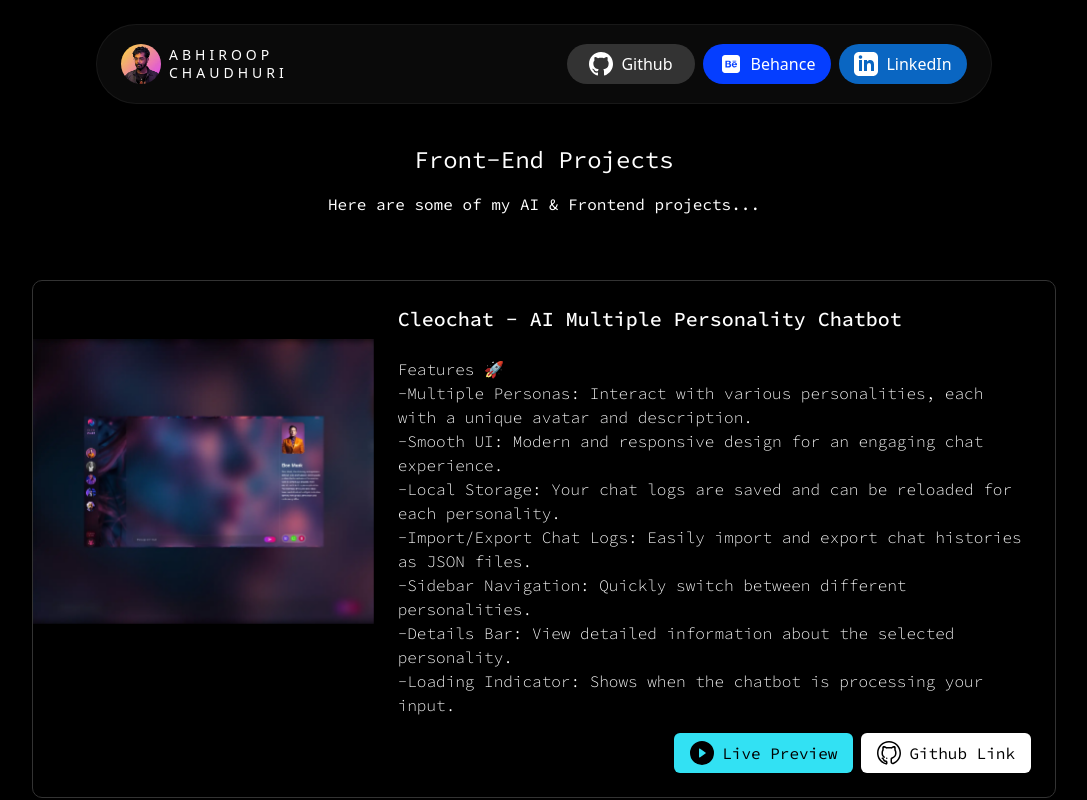
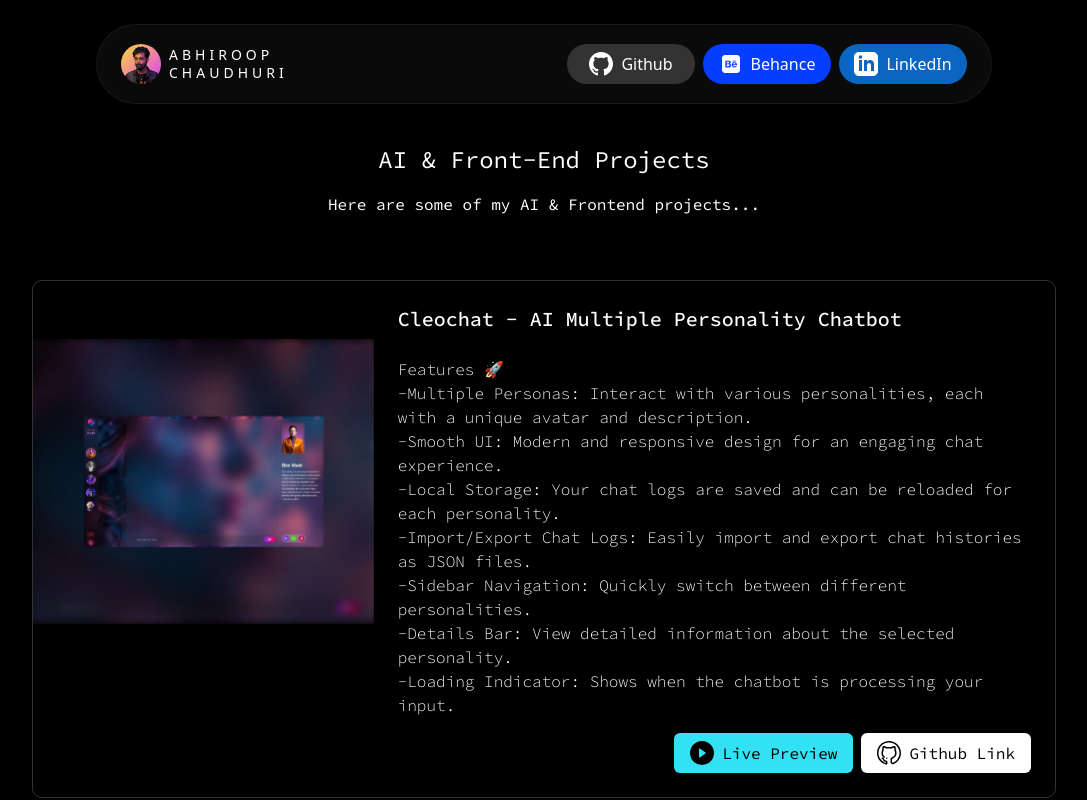
Before and after one commit to abhiroopchaudhuri/portfolio, a React (Create React App) app: page /#/frontend-projects in a window 1280 px wide. Shown: the top 800 px of the page, without its empty margins (96-1183 px from the left). Built offline with nearby package versions, Linux system fonts and the light colour scheme.

Commit message:
fix title

```diff
--- a/src/FrontendProjects.js
+++ b/src/FrontendProjects.js
@@ -41,7 +41,7 @@ const FrontendProjects = () => {
     <div className="flex flex-col items-center min-h-screen w-full bg-black text-white font-source-code">
       <div className="flex flex-col items-center mt-20 mb-12 px-4">
         <AnimatedText
-          text="Front-End Projects"
+          text="AI & Front-End Projects"
           className="md:text-2xl text-lg inline-block md:mt-16 mt-10"
         />
         <motion.p
```
